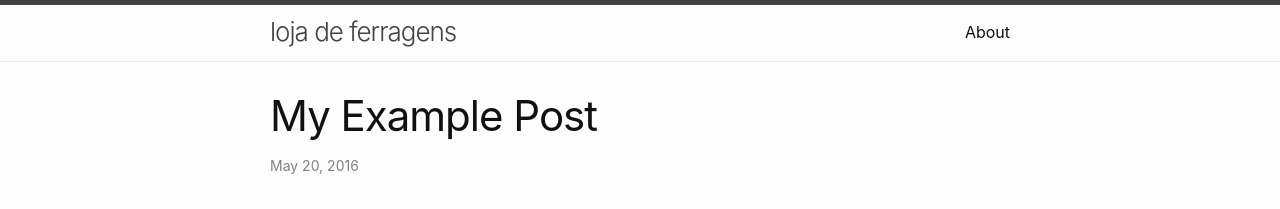
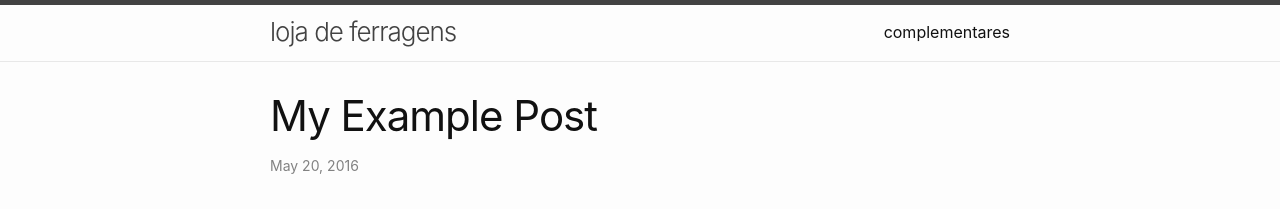
Before and after one commit to thalliasoraya/lojadeferragens, a Jekyll site: the page built from _posts/2016-05-20-my-example-post.md, in a window 1280 px wide. Shown: the top 209 px of the page. Built offline with Jekyll 4.4.1, drawn with Linux system fonts in a browser that asks for light colours.

Commit message:
Update about.md

```diff
--- a/about.md
+++ b/about.md
@@ -1,9 +1,10 @@
 ---
 layout: page
-title: About
+title: complementares
 permalink: /about/
 ---
 
-feramentas intantis
+feramentas intantil
 
 ![](assets/ferramentas.png)
+![](assets/ferramentasinfantil3.png)
```
